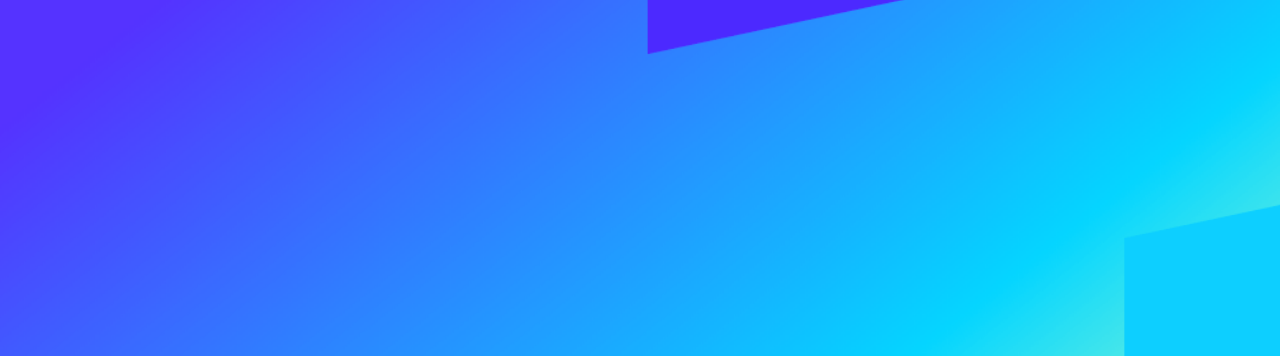
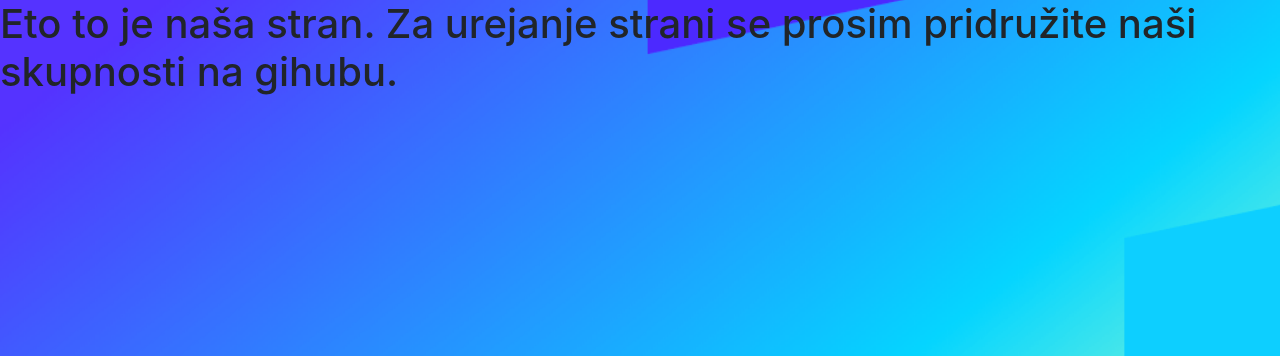
Before and after one commit to R1C-VEG/Website, a PHP site: page /about.php in a window 1280 px wide. Shown: the part 64-420 px from the top of the page. Run offline with PHP 8.4, Linux system fonts and the light colour scheme.

Commit message:
Update about.php

```diff
--- a/about.php
+++ b/about.php
@@ -27,5 +27,9 @@
     <script src="https://cdn.jsdelivr.net/npm/popper.js@1.16.1/dist/umd/popper.min.js" integrity="sha384-9/reFTGAW83EW2RDu2S0VKaIzap3H66lZH81PoYlFhbGU+6BZp6G7niu735Sk7lN" crossorigin="anonymous"></script>
     <script src="https://stackpath.bootstrapcdn.com/bootstrap/4.5.2/js/bootstrap.min.js" integrity="sha384-B4gt1jrGC7Jh4AgTPSdUtOBvfO8shuf57BaghqFfPlYxofvL8/KUEfYiJOMMV+rV" crossorigin="anonymous"></script>
 
+    <h1> Eto to je naša stran. Za urejanje strani se prosim pridružite naši skupnosti na gihubu.
+      </h1>
+
+
   </body>
 </html>
```
